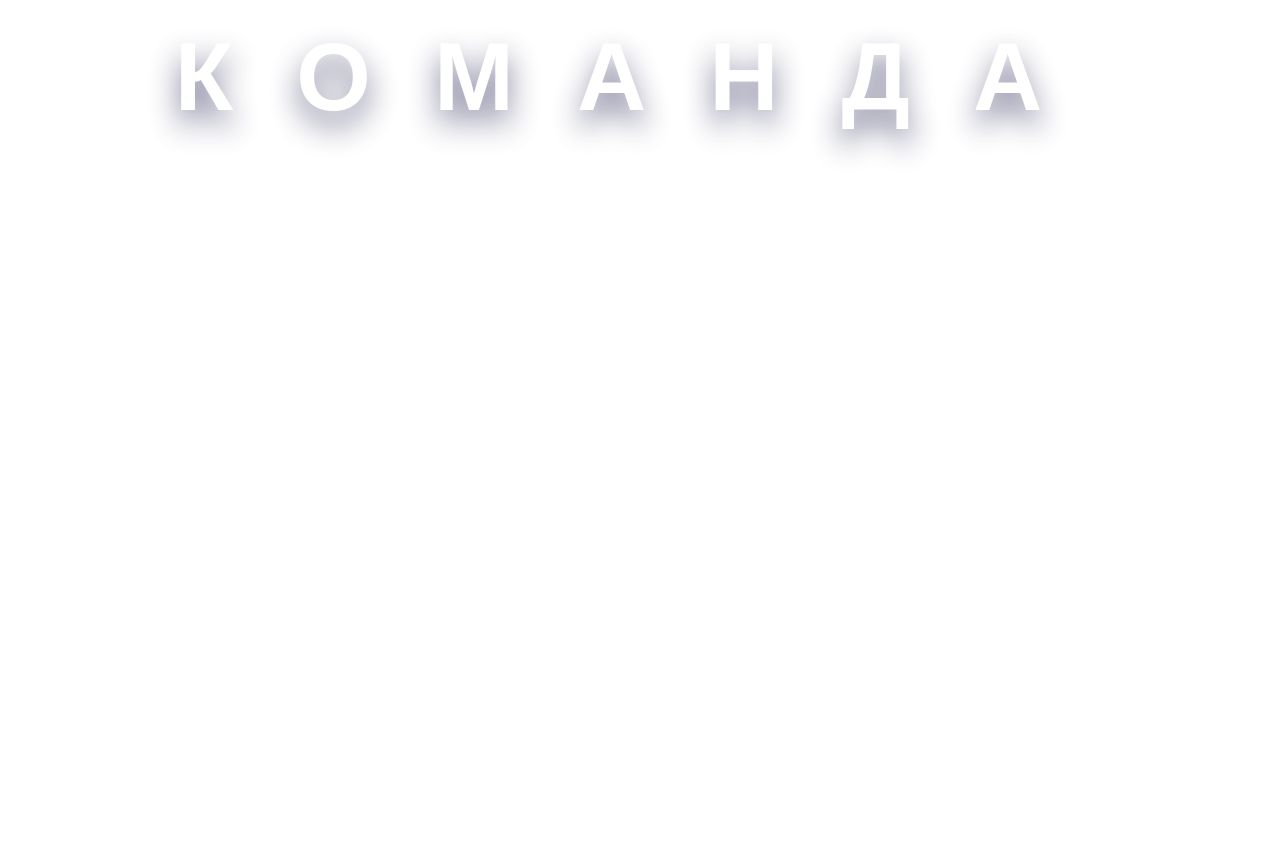
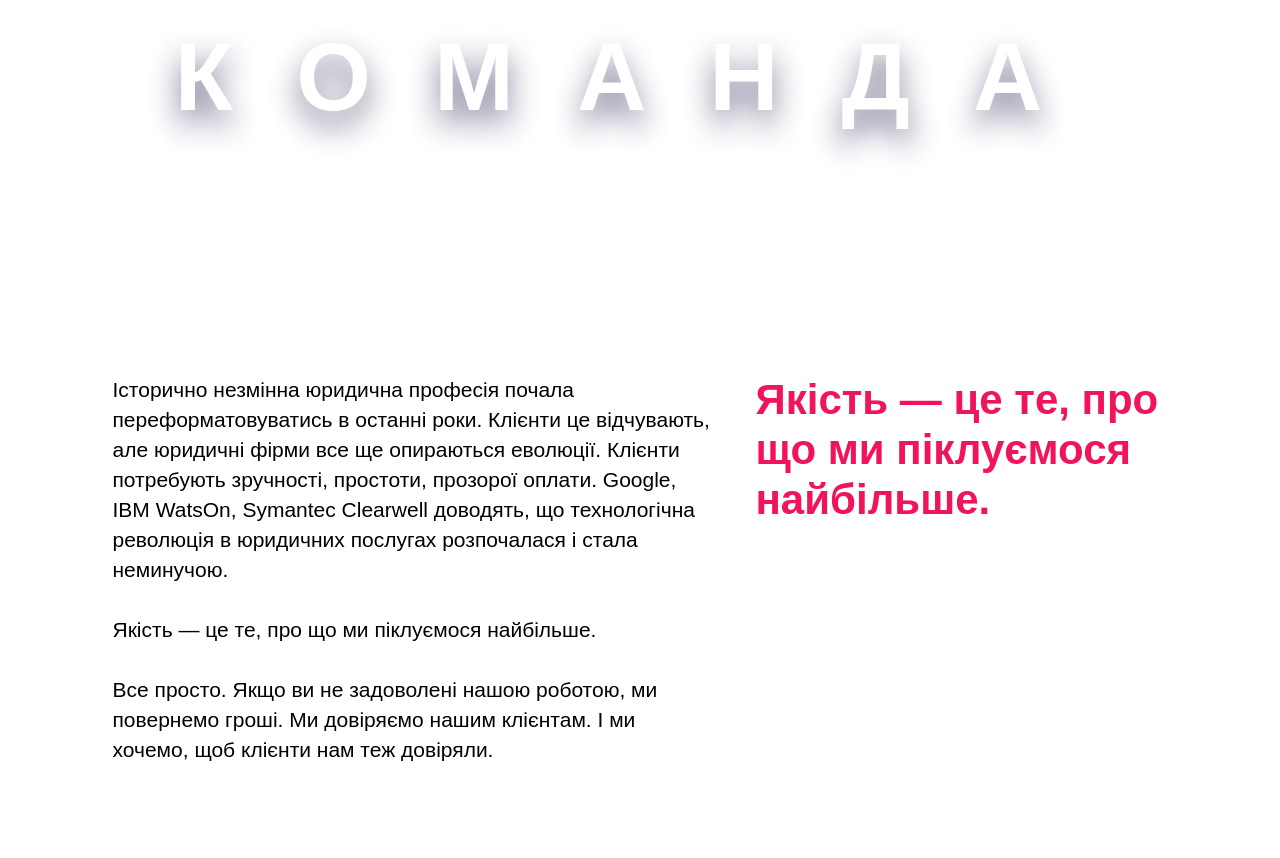
Before and after one commit to VladyslavArevdzhanyan/project_Hlegals, a website: page app/our-team.html in a window 1280 px wide. Shown: the part 736-1594 px from the top of the page. Before the commit the page ends 1111 px from the top, so only its background shows below. Drawn offline with Linux system fonts and the light colour scheme; a web font is replaced by a local one.

Commit message:
some changes

```diff
--- a/app/our-team.html
+++ b/app/our-team.html
@@ -107,4 +107,21 @@
             <div class="main-about-white-picture">
                 <p class="main-about-white-picture-p">команда</p>
             </div>
+
+
+            <div class="container-2">
+                <div class="main-about-white-bottom">
+                    <div class="main-about-white-bottom-block-1">
+                        <p class="main-about-white-bottom-block-1-p">
+                            Історично незмінна юридична професія почала переформатовуватись в останні роки. Клієнти це відчувають, але юридичні фірми все ще опираються еволюції. Клієнти потребують зручності, простоти, прозорої оплати. Google, IBM WatsОn, Symantec Clearwell доводять, що технологічна революція в юридичних послугах розпочалася і стала неминучою. <br><br> Якість — це те, про що ми піклуємося найбільше. <br><br> Все просто. Якщо ви не задоволені нашою роботою, ми повернемо гроші. Ми довіряємо нашим клієнтам. І ми хочемо, щоб клієнти нам теж довіряли.
+                        </p>
+                    </div>
+                    <div class="main-about-white-bottom-block-2">
+                        <h2 class="main-about-white-bottom-block-2-h2">Якість — це те, про що ми піклуємося найбільше.</h2>
+                    </div>
+                </div>
+            </div>
+
         </main>
+    </body>
+</html>
--- /dev/null
+++ b/app/sass/block/_main-about-white-bottom.scss
@@ -0,0 +1,37 @@
+.main-about-white-bottom {
+    padding-bottom: 40px;
+    display: grid;
+        grid-template-columns: 1fr;
+        grid-template-rows: 1fr min-content;
+        row-gap: 20px;
+        &-block-1-p {
+            font-size: 18px;
+            line-height: 26px;
+            color: #000000;
+        }
+        &-block-2-h2 {
+            font-size: 32px;
+            line-height: 38px;
+            color: #F0145A;
+        }
+}
+
+@media (min-width: 767px) {
+    .main-about-white-bottom {
+        grid-template-columns: 1fr minmax(350px, 412px);
+        grid-template-rows: 1fr;
+        column-gap: 40px;
+        padding-bottom: 93px;
+    }
+}
+
+@media (min-width: 991px) {
+    .main-about-white-bottom-block-1-p {
+        font-size: 21px;
+        line-height: 30px;
+    }
+    .main-about-white-bottom-block-2-h2 {
+        font-size: 42px;
+        line-height: 50px;
+    }
+}
--- a/app/sass/style.scss
+++ b/app/sass/style.scss
@@ -15,4 +15,5 @@
 @import 'block/footer';
 @import 'block/header-bottom-content-about';
 @import 'block/main-about-white';
-@import 'block/main-about-white-picture'
+@import 'block/main-about-white-picture';
+@import 'block/main-about-white-bottom';
```
Also changed, not shown: app/service-page.html (+2 -0 lines), app/css/style.css, 1 other file.
